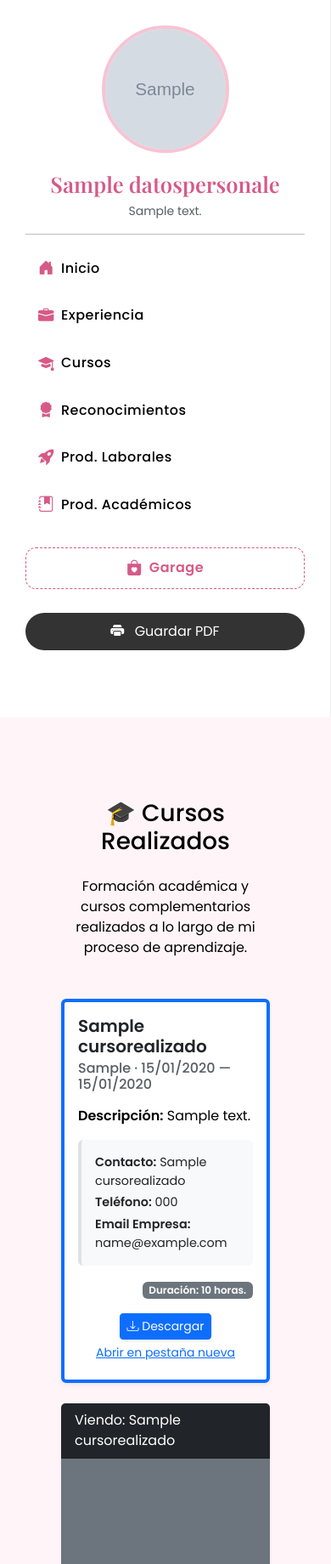
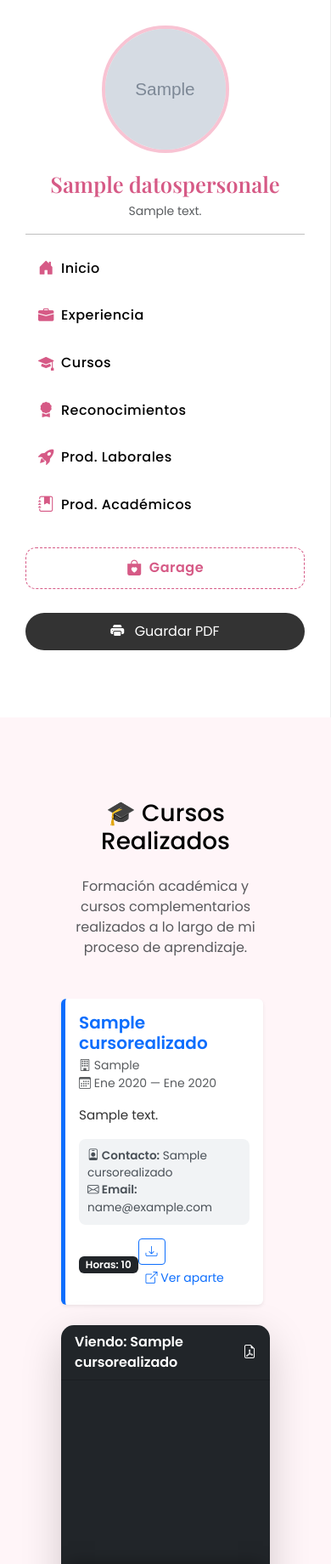
Before and after one commit to dmolina994/DAYANA-MOLINA-CV, a Django app: page /cursos/ in a window 390 px wide. Shown: the top 1840 px of the page at 85% size. Run offline with Django 5.2, Linux system fonts and the light colour scheme; tables that the repository leaves empty hold one stand-in row (values such as "Sample post"); grey boxes marked "Sample" are stand-in pictures.

Commit message:
Html Commit Proyecto

```diff
--- a/Perfil/templates/cursos.html
+++ b/Perfil/templates/cursos.html
@@ -2,27 +2,37 @@
 
 {% block content %}
 <style>
+    /* ✨ Mejora de tarjetas para que no se vean amontonadas */
     .curso-card {
-    transition: transform 0.25s ease, box-shadow 0.25s ease;
+        transition: all 0.3s ease;
+        border: none !important;
+        border-left: 5px solid #0d6efd !important; /* Borde azul distintivo */
+        background-color: #ffffff;
     }
     .curso-card:hover {
-    transform: translateY(-8px) scale(1.02);
-    box-shadow: 0 12px 30px rgba(0, 0, 0, 0.15);
+        transform: translateX(10px); /* Efecto de desplazamiento lateral */
+        box-shadow: 0 10px 20px rgba(0,0,0,0.1);
+        background-color: #f8f9fa;
+    }
+    .info-contacto {
+        font-size: 0.85rem;
+        background: #f1f3f5;
+        border-radius: 8px;
+        padding: 10px;
+        color: #495057;
     }
 </style>
 
 <main class="container-fluid py-5 px-4">
     <h1 class="mb-4 text-center">🎓 Cursos Realizados</h1>
-    <p class="text-center mb-5" style="color: black;">
+    <p class="text-center mb-5 text-muted">
         Formación académica y cursos complementarios realizados a lo largo de mi proceso de aprendizaje.
     </p>
 
     <div class="row">
-        <div class="col-md-5" style="max-height: 80vh; overflow-y: auto;">
-            <div class="row">
+        <div class="col-md-5" style="max-height: 85vh; overflow-y: auto; padding-right: 20px;">
             {% for curso in cursos %}
-                <div class="col-md-6 mb-4">
-                    <div class="card shadow-sm border-start border-4 border-primary curso-card"
+            <div class="card mb-4 shadow-sm curso-card"
                  style="cursor: pointer;"
                  {% if curso.rutacertificado %}
                  data-url="{{ curso.rutacertificado.url }}"
@@ -33,33 +43,31 @@
                  onclick="verCertificado(this.getAttribute('data-url'), this.getAttribute('data-nombre'))">
 
                 <div class="card-body">
-                            <h5 class="card-title fw-bold">{{ curso.nombrecurso }}</h5>
-                            <h6 class="card-subtitle mb-2 text-muted">
-                                {{ curso.entidadpatrocinadora }} ·
-                                {{ curso.fechainicio|date:"d/m/Y" }} — {{ curso.fechafin|date:"d/m/Y" }}
-                            </h6>
+                    <h5 class="fw-bold text-primary mb-1">{{ curso.nombrecurso }}</h5>
+                    <div class="text-muted small mb-3">
+                        <i class="bi bi-building"></i> {{ curso.entidadpatrocinadora }} <br>
+                        <i class="bi bi-calendar3"></i> {{ curso.fechainicio|date:"M Y" }} — {{ curso.fechafin|date:"M Y" }}
+                    </div>
 
-                            <p class="card-text mt-3" style="color: black;">
-                                <strong>Descripción:</strong> {{ curso.descripcioncurso }}
+                    <p class="card-text mb-3" style="color: #333; font-size: 0.95rem;">
+                        {{ curso.descripcioncurso }}
                     </p>
 
-                            <div class="mt-3 p-3 bg-light rounded" style="font-size: 0.9em; border-left: 4px solid #dee2e6;">
-                                <p class="mb-1"><strong>Contacto:</strong> {{ curso.nombrecontactoauspicia }}</p>
-                                <p class="mb-1"><strong>Teléfono:</strong> {{ curso.telefonocontactoauspicia }}</p>
-                                <p class="mb-0"><strong>Email Empresa:</strong> {{ curso.emailempresapatrocinadora }}</p>
+                    <div class="info-contacto mb-3">
+                        <strong><i class="bi bi-person-badge"></i> Contacto:</strong> {{ curso.nombrecontactoauspicia }}<br>
+                        <strong><i class="bi bi-envelope"></i> Email:</strong> {{ curso.emailempresapatrocinadora }}
                     </div>
 
-                            <p class="card-text mt-3 text-end" style="color: black;">
-                                <span class="badge bg-secondary">Duración: {{ curso.totalhoras }} horas.</span>
-                            </p>
+                    <div class="d-flex justify-content-between align-items-center">
+                        <span class="badge bg-dark">Horas: {{ curso.totalhoras }}</span>
 
                         {% if curso.rutacertificado %}
-                            <div class="mt-2 text-center">
-                                <a href="{{ curso.rutacertificado.url }}" class="btn btn-sm btn-primary shadow-sm" download onclick="event.stopPropagation();">
-                                    <i class="bi bi-download"></i> Descargar
+                        <div>
+                            <a href="{{ curso.rutacertificado.url }}" class="btn btn-sm btn-outline-primary" download onclick="event.stopPropagation();">
+                                <i class="bi bi-download"></i>
                             </a>
-                                <a href="{{ curso.rutacertificado.url }}" class="btn btn-sm btn-link" target="_blank" onclick="event.stopPropagation();">
-                                    Abrir en pestaña nueva
+                            <a href="{{ curso.rutacertificado.url }}" class="btn btn-sm btn-link text-decoration-none" target="_blank" onclick="event.stopPropagation();">
+                                <i class="bi bi-box-arrow-up-right"></i> Ver aparte
                             </a>
                         </div>
                         {% endif %}
@@ -67,22 +75,21 @@
                 </div>
             </div>
             {% empty %}
-                <div class="col-12">
-                    <div class="alert alert-info text-center">Aún no hay cursos activos.</div>
-                </div>
+            <div class="alert alert-info text-center">Aún no hay cursos registrados.</div>
             {% endfor %}
-            </div>
         </div>
 
         <div class="col-md-7">
-            <div class="card shadow-sm sticky-top" style="top: 20px; height: 80vh; border: none;">
-                <div class="card-header bg-dark text-white">
-                    <span id="titulo-visor">Visor de Certificado</span>
+            <div class="card shadow-lg sticky-top" style="top: 20px; height: 80vh; border-radius: 15px; overflow: hidden; border: none;">
+                <div class="card-header bg-dark text-white d-flex justify-content-between align-items-center">
+                    <span id="titulo-visor" class="fw-bold">Visor de Certificado</span>
+                    <i class="bi bi-file-earmark-pdf"></i>
                 </div>
-                <div class="card-body p-0 bg-secondary d-flex align-items-center justify-content-center" id="contenedor-visor" style="overflow: hidden;">
-                    <div class="text-center text-white p-5" id="mensaje-inicial">
-                        <i class="bi bi-file-pdf fa-4x mb-3"></i>
-                        <p>Selecciona un curso para ver el documento.</p>
+                <div class="card-body p-0 bg-secondary" id="contenedor-visor">
+                    <div class="h-100 d-flex flex-column align-items-center justify-content-center text-white p-5 text-center">
+                        <i class="bi bi-cursor-fill mb-3" style="font-size: 3rem; opacity: 0.5;"></i>
+                        <h5>Selecciona un curso de la lista</h5>
+                        <p class="small opacity-75">Haz clic en una tarjeta para cargar el documento aquí</p>
                     </div>
                 </div>
             </div>
@@ -92,17 +99,22 @@
 
 <script>
 function verCertificado(url, nombre) {
-    if (!url || url === 'None' || url === '') return;
+    if (!url || url === 'None' || url === '') {
+        alert("Este curso no tiene un certificado adjunto.");
+        return;
+    }
 
     const contenedor = document.getElementById('contenedor-visor');
     document.getElementById('titulo-visor').innerText = "Viendo: " + nombre;
     contenedor.innerHTML = '';
 
     if (url.toLowerCase().endsWith('.pdf')) {
-        // CAMBIO: Ahora carga el PDF directamente en el visor
         contenedor.innerHTML = `<embed src="${url}" type="application/pdf" width="100%" height="100%" />`;
     } else {
-        contenedor.innerHTML = `<img src="${url}" style="max-width: 95%; max-height: 95%; object-fit: contain;" />`;
+        contenedor.innerHTML = `
+            <div class="h-100 d-flex align-items-center justify-content-center bg-dark p-2">
+                <img src="${url}" style="max-width: 100%; max-height: 100%; object-fit: contain; box-shadow: 0 0 20px rgba(0,0,0,0.5);">
+            </div>`;
     }
 }
 
```
Also changed, not shown: Perfil/templates/reconocimientos.html (+38 -27 lines), Perfil/views.py (+7 -6 lines). Lines whose indentation alone changed are shown as unchanged.
